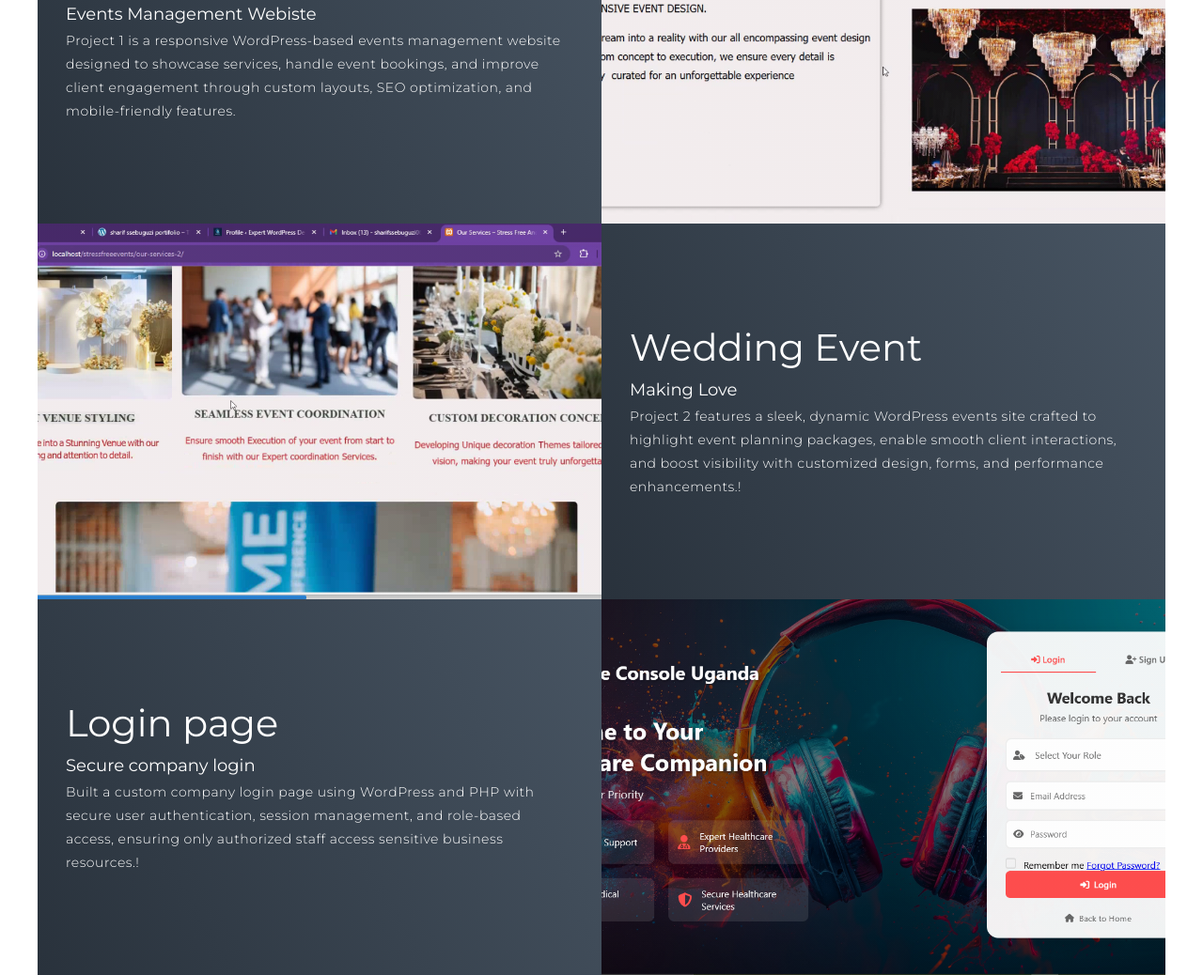
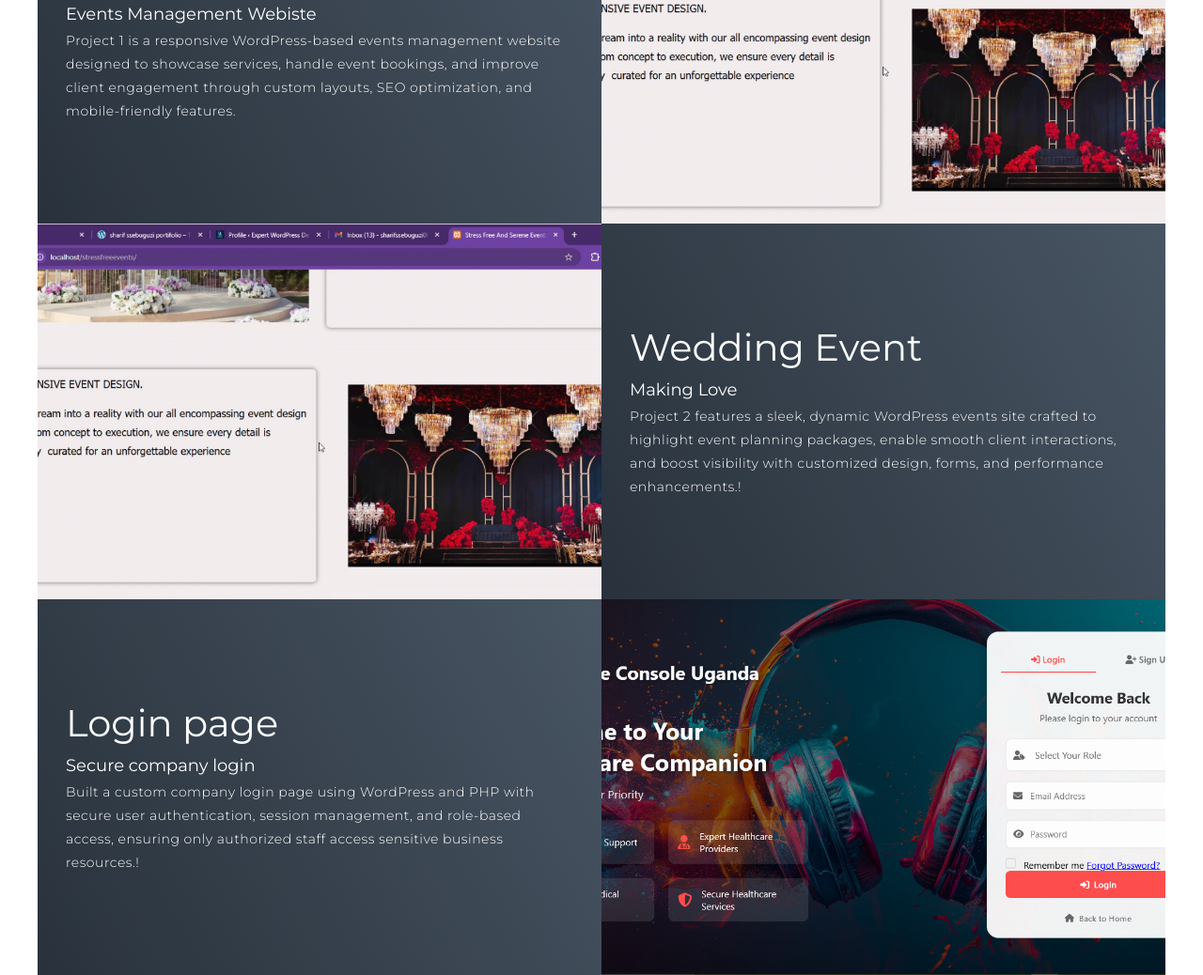
Before and after one commit to Sharif-WP/github-portifolio, a plain HTML site: page index.html in a window 1280 px wide. Shown: the part 2251-3289 px from the top of the page at 94% size. Drawn offline with Linux system fonts and the light colour scheme.

Commit message:
Update index.html

```diff
--- a/index.html
+++ b/index.html
@@ -120,7 +120,7 @@
               customized design, forms, and performance enhancements.!</p>
           </div>
           <div class="project-img">
-            <img src="./img/project-2.PNG" alt="img">
+            <img src="./img/project-1.PNG" alt="img">
           </div>
         </div>
         <div class="project-item">
```
